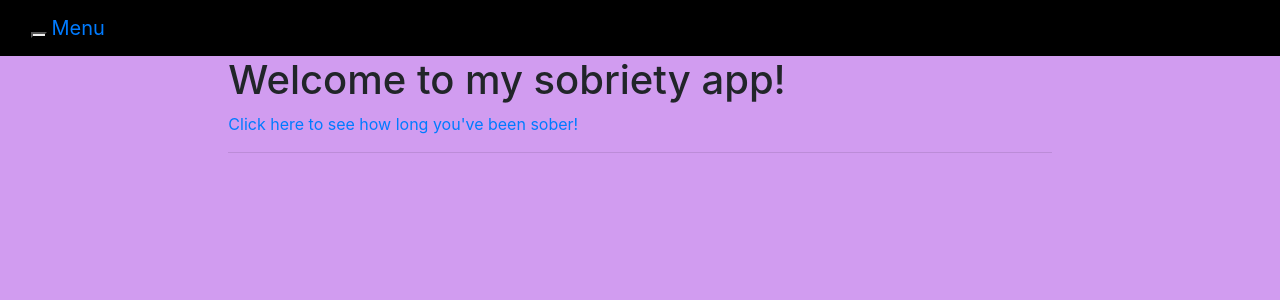
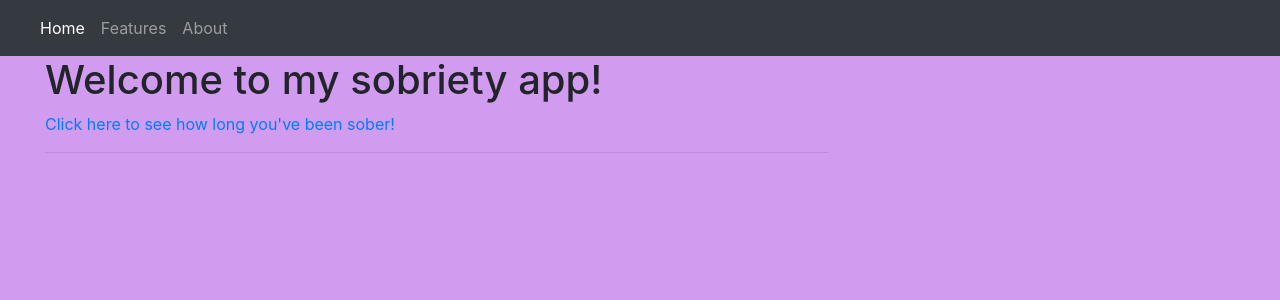
Before and after one commit to ktompky/sober-calculator, a Flask app: page / in a window 1280 px wide. Shown: the top 300 px of the page. Run offline with Flask 2, Linux system fonts and the light colour scheme; some libraries are stand-ins or nearby versions.

Commit message:
changing navigation bar

```diff
--- a/app/templates/base.html
+++ b/app/templates/base.html
@@ -6,53 +6,58 @@
 
 
   <meta name="viewport" content="width=device-width, initial-scale=1.0">
-    <link rel="stylesheet" href="https://stackpath.bootstrapcdn.com/bootstrap/4.4.1/css/bootstrap.min.css" integrity="sha384-Vkoo8x4CGsO3+Hhxv8T/Q5PaXtkKtu6ug5TOeNV6gBiFeWPGFN9MuhOf23Q9Ifjh" crossorigin="anonymous">
+  <link rel="stylesheet" href="https://stackpath.bootstrapcdn.com/bootstrap/4.4.1/css/bootstrap.min.css"
+    integrity="sha384-Vkoo8x4CGsO3+Hhxv8T/Q5PaXtkKtu6ug5TOeNV6gBiFeWPGFN9MuhOf23Q9Ifjh" crossorigin="anonymous">
   <style type="text/css"></style>
   <link rel="stylesheet" href="{{ url_for('static', filename='css/main.css') }}">
 
 </head>
 
 <body>
-    <nav class="navbar navbar-inverse">
+  <nav class="navbar navbar-expand-lg navbar-dark bg-dark">
+    <a class="navbar-brand" href="#"></a>
+    <button class="navbar-toggler" type="button" data-toggle="collapse" data-target="#navbarNavDropdown"
+      aria-controls="navbarNavDropdown" aria-expanded="false" aria-label="Toggle navigation">
+      <span class="navbar-toggler-icon"></span>
+    </button>
+    <div class="collapse navbar-collapse" id="navbarNavDropdown">
+      <ul class="navbar-nav">
+        <li class="nav-item active">
+          <a class="nav-link" href="/">Home</a>
+        </li>
+        <li class="nav-item">
+          <a class="nav-link" href="#">Features</a>
+        </li>
+        <li class="nav-item">
+          <a class="nav-link" href="#">About</a>
+        </li>
+    </div>
+
+  </nav>
   <div class="container-fluid">
-          <div class="navbar-header">
-            <button type="button" class="navbar-toggle" data-toggle="collapse" data-target="#myNavbar">
-              <span class="icon-bar"></span>
-              <span class="icon-bar"></span>
-              <span class="icon-bar"></span>
-            </button>
-            <a class="navbar-brand" href="#">Menu</a>
-          </div>
-          <div class="collapse navbar-collapse" id="myNavbar">
-            <ul class="nav navbar-nav">
-              <li class="active"><a href="/">Home</a></li>
-              <li><a href="#">About</a></li>
-              <li><a href="#">Projects</a></li>
-              <li><a href="#">Contact</a></li>
-            </ul>
-            <ul class="nav navbar-nav navbar-right">
-              <li><a href="#"><span class="glyphicon glyphicon-log-in"></span>Login</a></li>
-            </ul>
-          </div>
-        </div>
-      </nav>
+    <div class="container-fluid text-center">
 
-      <div class="container-fluid text-center">
-        <div class="row content">
 
       {% block content %}{% endblock %}
 
-              <p></p>
-            </div>
-          </div>
+
     </div>
   </div>
 
 
 
+
+
   <!-- BOOTSTRAP -->
-    <script src="https://code.jquery.com/jquery-3.4.1.slim.min.js" integrity="sha384-J6qa4849blE2+poT4WnyKhv5vZF5SrPo0iEjwBvKU7imGFAV0wwj1yYfoRSJoZ+n" crossorigin="anonymous"></script>
-    <script src="https://cdn.jsdelivr.net/npm/popper.js@1.16.0/dist/umd/popper.min.js" integrity="sha384-Q6E9RHvbIyZFJoft+2mJbHaEWldlvI9IOYy5n3zV9zzTtmI3UksdQRVvoxMfooAo" crossorigin="anonymous"></script>
-    <script src="https://stackpath.bootstrapcdn.com/bootstrap/4.4.1/js/bootstrap.min.js" integrity="sha384-wfSDF2E50Y2D1uUdj0O3uMBJnjuUD4Ih7YwaYd1iqfktj0Uod8GCExl3Og8ifwB6" crossorigin="anonymous"></script>
+  <script src="https://code.jquery.com/jquery-3.4.1.slim.min.js"
+    integrity="sha384-J6qa4849blE2+poT4WnyKhv5vZF5SrPo0iEjwBvKU7imGFAV0wwj1yYfoRSJoZ+n"
+    crossorigin="anonymous"></script>
+  <script src="https://cdn.jsdelivr.net/npm/popper.js@1.16.0/dist/umd/popper.min.js"
+    integrity="sha384-Q6E9RHvbIyZFJoft+2mJbHaEWldlvI9IOYy5n3zV9zzTtmI3UksdQRVvoxMfooAo"
+    crossorigin="anonymous"></script>
+  <script src="https://stackpath.bootstrapcdn.com/bootstrap/4.4.1/js/bootstrap.min.js"
+    integrity="sha384-wfSDF2E50Y2D1uUdj0O3uMBJnjuUD4Ih7YwaYd1iqfktj0Uod8GCExl3Og8ifwB6"
+    crossorigin="anonymous"></script>
 </body>
+
 </html>
```
Lines whose indentation alone changed are shown as unchanged.
